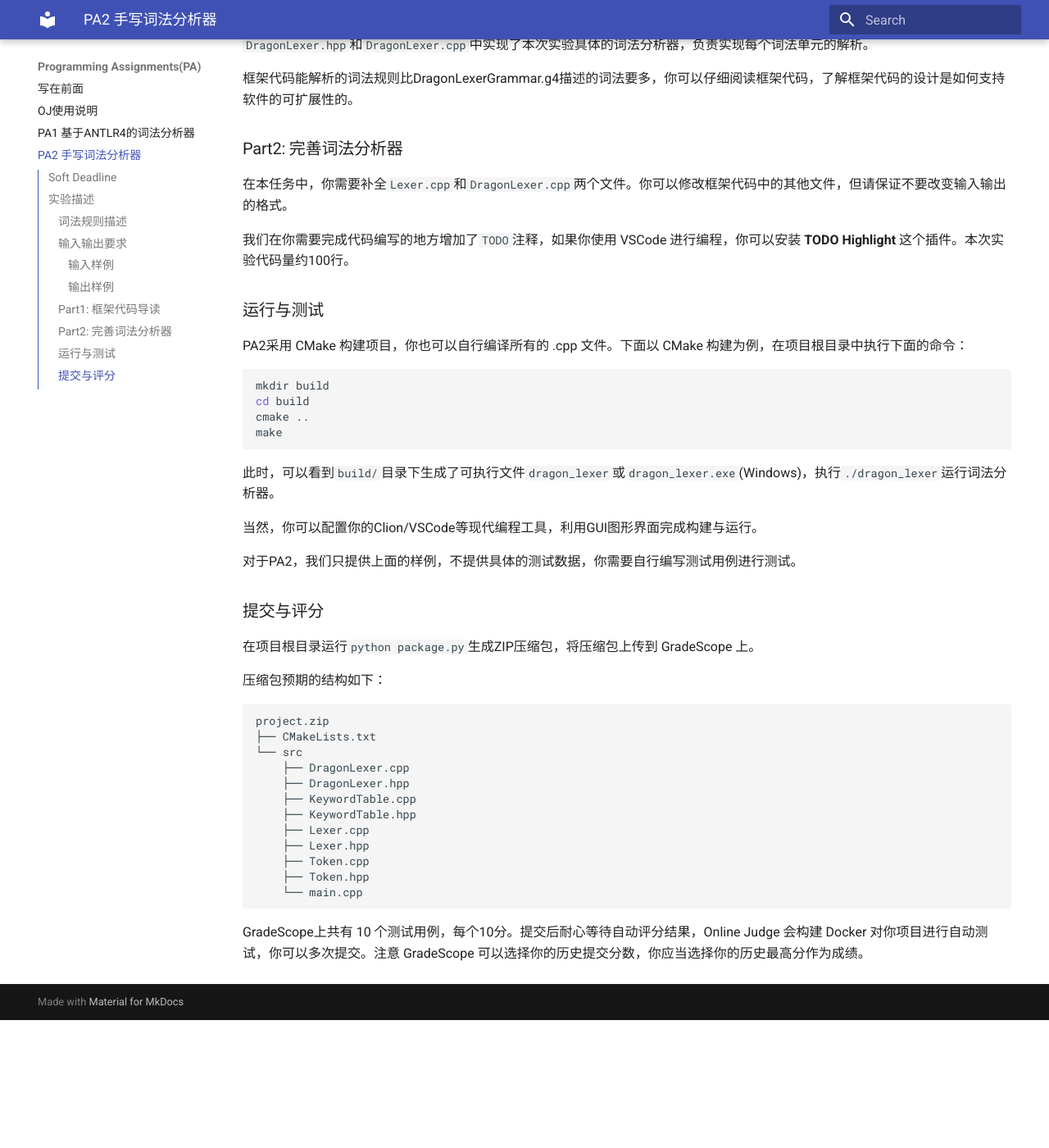
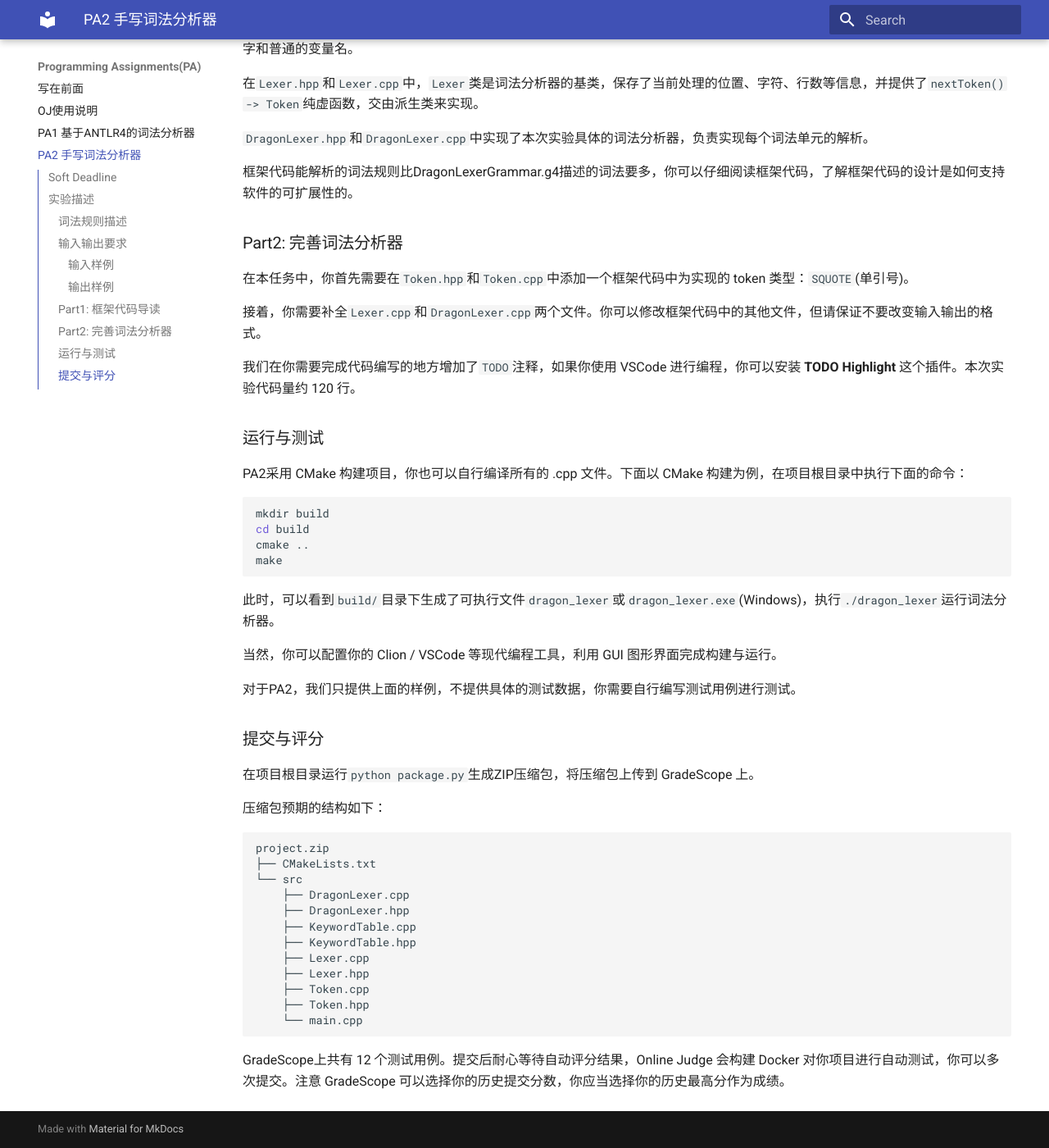
Before and after one commit to Nboxff/thss-2025-compiler-docs, an MkDocs documentation site: the page built from docs/pa/pa2.md, in a window 1280 px wide and 1400 px high, scrolled down 3106 px. Shown: the whole window at 82% size. Built offline with MkDocs 1.6.1 and Material for MkDocs 9.7.7, drawn with Linux system fonts in a browser that asks for light colours; before the commit the page ends 4350 px from its top, so only the background shows below that; some of the changed text lies outside the part shown.

Commit message:
feat: update PA2.md v4
Signed-off-by: Xie Bofan <1814739992@qq.com>

````diff
--- a/docs/pa/pa2.md
+++ b/docs/pa/pa2.md
@@ -39,12 +39,13 @@ GE : '>=' ;
 DOT : '.' ;
 POS : '+' ;
 NEG : '-' ;
+SQUOTE : '\'' ;
 
 REAL : DIGITS ('.' DIGITS)? ;
 SCI : DIGITS ('.' DIGITS)? ([eE] [+-]? DIGITS)? ;
 
 fragment DIGIT :  [0-9] ;
-fragment DIGITS : [0-9]+ ;
+fragment DIGITS : [0-9] ('\''? [0-9])* ;
 fragment LETTER : [a-zA-Z] ;
 ```
 
@@ -93,6 +96,9 @@ INT 67 at Line 7.
 REAL 123.45 at Line 8.
 IDENT E at Line 8.
 MINUS - at Line 8.
+INT 123'123 at Line 9.
+SQUOTE ' at Line 9.
+REAL 123.4'56 at Line 10.
 ```
 
 ### Part1: 框架代码导读
@@ -139,9 +145,11 @@ int main() {
 
 ### Part2: 完善词法分析器
 
-在本任务中，你需要补全`Lexer.cpp`和`DragonLexer.cpp`两个文件。你可以修改框架代码中的其他文件，但请保证不要改变输入输出的格式。
+在本任务中，你首先需要在`Token.hpp`和`Token.cpp`中添加一个框架代码中为实现的 token 类型：`SQUOTE`(单引号)。
 
-我们在你需要完成代码编写的地方增加了`TODO`注释，如果你使用 VSCode 进行编程，你可以安装 **TODO Highlight** 这个插件。本次实验代码量约100行。
+接着，你需要补全`Lexer.cpp`和`DragonLexer.cpp`两个文件。你可以修改框架代码中的其他文件，但请保证不要改变输入输出的格式。
+
+我们在你需要完成代码编写的地方增加了`TODO`注释，如果你使用 VSCode 进行编程，你可以安装 **TODO Highlight** 这个插件。本次实验代码量约 120 行。
 
 ### 运行与测试
 
@@ -156,7 +164,7 @@ make
 
 此时，可以看到`build/`目录下生成了可执行文件`dragon_lexer`或`dragon_lexer.exe`(Windows)，执行`./dragon_lexer`运行词法分析器。
 
-当然，你可以配置你的Clion/VSCode等现代编程工具，利用GUI图形界面完成构建与运行。
+当然，你可以配置你的 Clion / VSCode 等现代编程工具，利用 GUI 图形界面完成构建与运行。
 
 对于PA2，我们只提供上面的样例，不提供具体的测试数据，你需要自行编写测试用例进行测试。
 
@@ -180,4 +188,4 @@ project.zip
     ├── Token.hpp
     └── main.cpp
 ```
-GradeScope上共有 10 个测试用例，每个10分。提交后耐心等待自动评分结果，Online Judge 会构建 Docker 对你项目进行自动测试，你可以多次提交。注意 GradeScope 可以选择你的历史提交分数，你应当选择你的历史最高分作为成绩。
+GradeScope上共有 12 个测试用例。提交后耐心等待自动评分结果，Online Judge 会构建 Docker 对你项目进行自动测试，你可以多次提交。注意 GradeScope 可以选择你的历史提交分数，你应当选择你的历史最高分作为成绩。
````
Also changed, not shown: other parts of docs/pa/pa2.md (+2 -0 lines), 1 other file.
